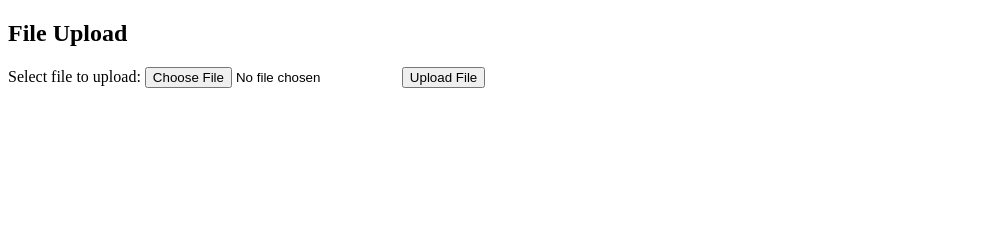
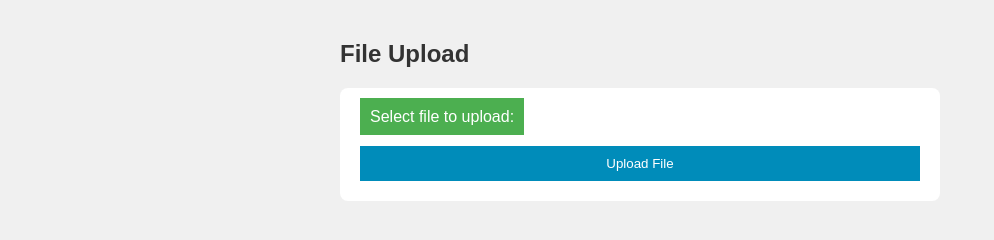
Before and after one commit to TexturePackPorts/texture-packs, a plain HTML site: page index.html in a window 1280 px wide. Shown: the whole page, without its empty margins (0-994 px from the left). Drawn offline with Linux system fonts and the light colour scheme.

Commit message:
Update index.html

```diff
--- a/index.html
+++ b/index.html
@@ -1,14 +1,64 @@
 <!DOCTYPE html>
 <html>
+<head>
+<style>
+body {
+  font-family: Arial, sans-serif;
+  margin: 0;
+  padding: 0;
+  background-color: #f0f0f0;
+}
+
+.container {
+  max-width: 600px;
+  margin: 0 auto;
+  padding: 20px;
+}
+
+h2 {
+  color: #333;
+}
+
+form {
+  background-color: #fff;
+  padding: 20px;
+  border-radius: 8px;
+}
+
+input[type="file"] {
+  display: none;
+}
+
+label {
+  padding: 10px;
+  background-color: #4CAF50;
+  color: white;
+  cursor: pointer;
+}
+
+input[type="submit"] {
+  display: block;
+  margin-top: 20px;
+  padding: 10px;
+  background-color: #008CBA;
+  color: white;
+  border: none;
+  cursor: pointer;
+  width: 100%;
+}
+</style>
+</head>
 <body>
 
+<div class="container">
   <h2>File Upload</h2>
 
   <form action="/upload" method="post" enctype="multipart/form-data">
-        Select file to upload:
+    <label for="fileToUpload">Select file to upload:</label>
     <input type="file" name="fileToUpload" id="fileToUpload">
     <input type="submit" value="Upload File" name="submit">
   </form>
+</div>
 
 </body>
 </html>
```
Lines whose indentation alone changed are shown as unchanged.
